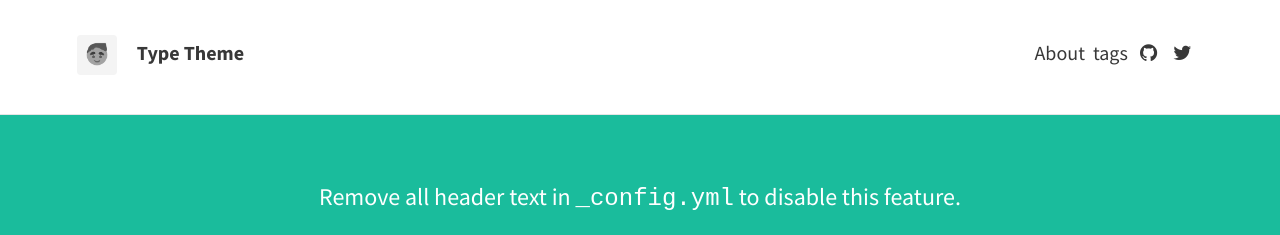
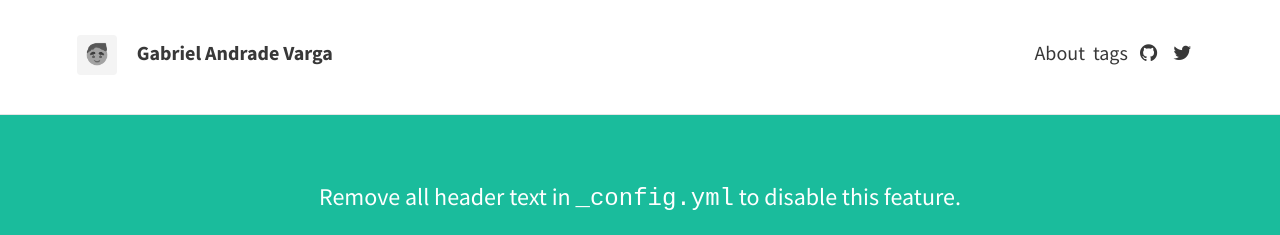
Before and after one commit to vargagabriel/vargagabriel.github.io, a Jekyll site: the page built from index.html, in a window 1280 px wide. Shown: the top 235 px of the page. Built offline with Jekyll 4.4.1, drawn with Linux system fonts in a browser that asks for light colours; nearby versions of some CDN libraries; the list of posts is cut into pages by our own code.

Commit message:
Update docs

```diff
--- a/_config.yml
+++ b/_config.yml
@@ -5,11 +5,11 @@ url: "andradevarga.com"
 # THEME-SPECIFIC CONFIGURATION
 theme_settings:
   # Meta
-  title: Type Theme
+  title: Gabriel Andrade Varga
   avatar: assets/img/avatar.png
   favicon: assets/favicon.ico
   gravatar: # Email MD5 hash
-  description: "A website with blog posts and pages" # used by search engines
+  description: "Um blog sobre" # used by search engines
 
   # Header and footer text
   header_text: >
```
Also changed, not shown: 9 other files.
